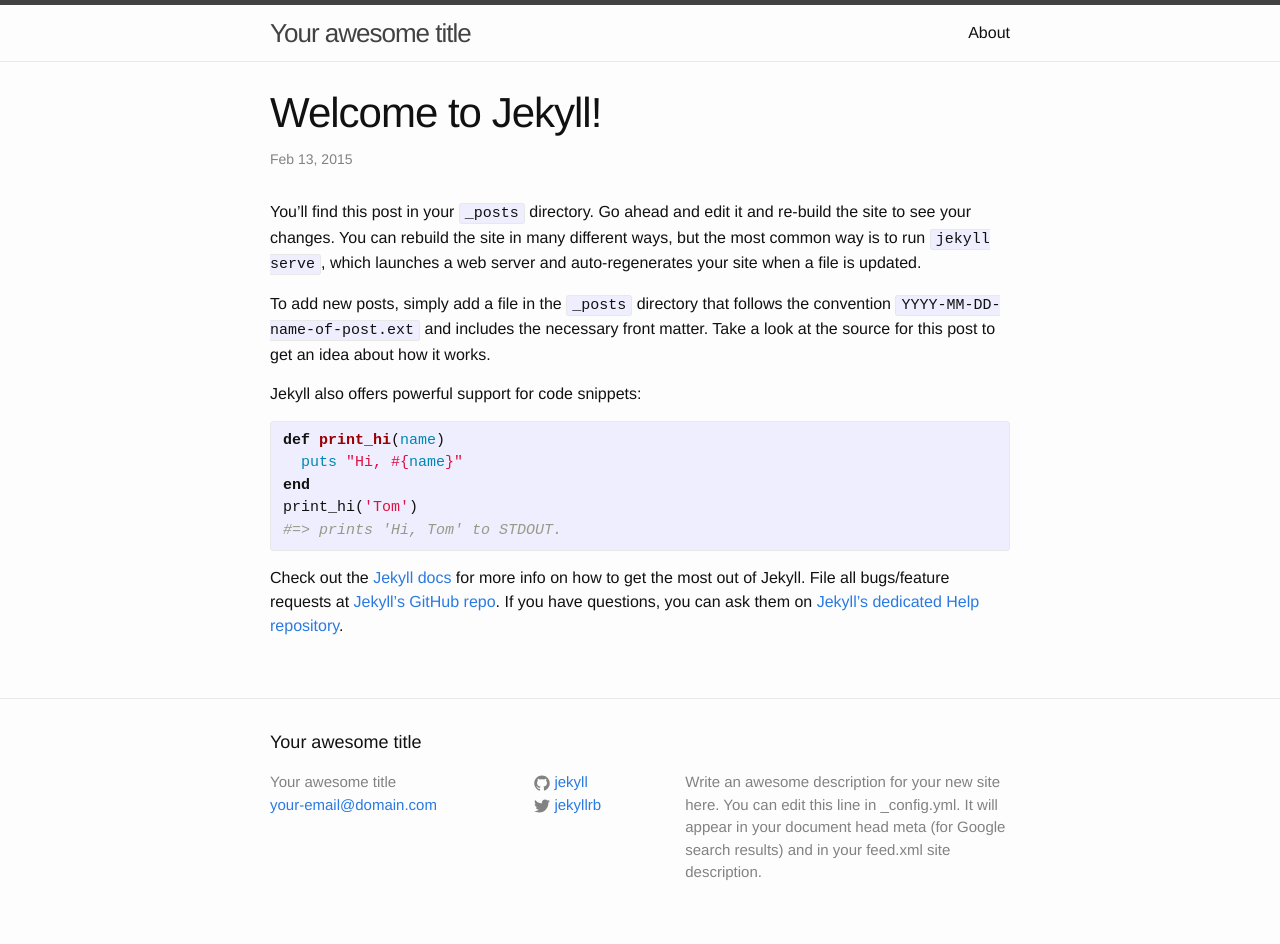
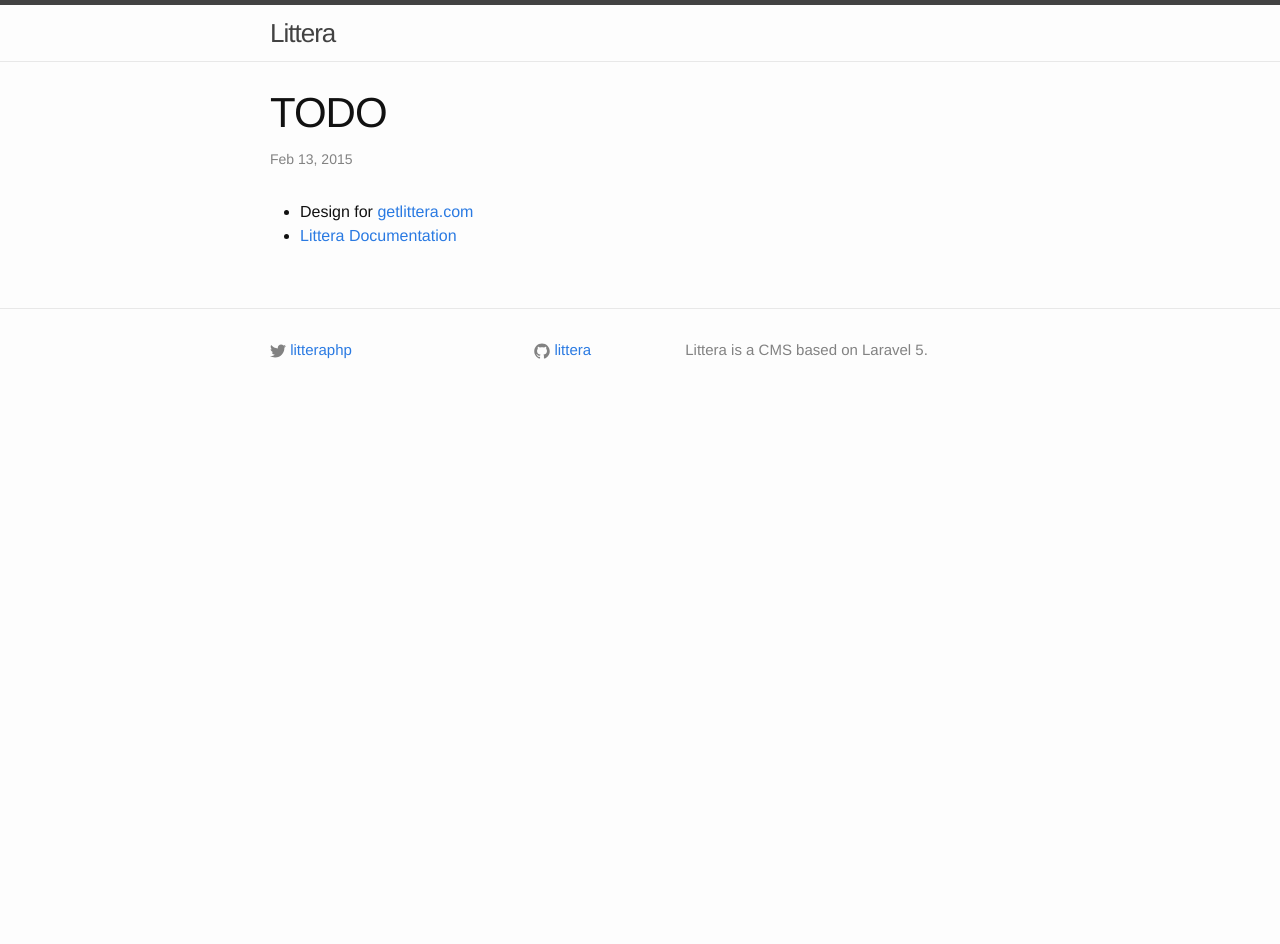
Before and after one commit to littera/littera.github.io, a Jekyll site: the page built from _posts/2015-02-13-welcome-to-jekyll.markdown, in a window 1280 px wide. Built offline with Jekyll 4.4.1, drawn with Linux system fonts in a browser that asks for light colours; after the commit the page ends 900 px from its top, so only the background shows below that.

Commit message:
edit content

```diff
--- a/_config.yml
+++ b/_config.yml
@@ -1,14 +1,12 @@
 # Site settings
-title: Your awesome title
-email: your-email@domain.com
+title: Littera
+email: mail@getlittera.com
 description: > # this means to ignore newlines until "baseurl:"
-  Write an awesome description for your new site here. You can edit this
-  line in _config.yml. It will appear in your document head meta (for
-  Google search results) and in your feed.xml site description.
+  Littera is a CMS based on Laravel 5.
 baseurl: "" # the subpath of your site, e.g. /blog/
-url: "http://yourdomain.com" # the base hostname & protocol for your site
-twitter_username: jekyllrb
-github_username:  jekyll
+url: "http://getlittera.com" # the base hostname & protocol for your site
+twitter_username: litteraphp
+github_username:  littera
 
 # Build settings
 markdown: kramdown
--- a/_includes/footer.html
+++ b/_includes/footer.html
@@ -2,32 +2,9 @@
 
   <div class="wrapper">
 
-    <h2 class="footer-heading">{{ site.title }}</h2>
-
     <div class="footer-col-wrapper">
       <div class="footer-col  footer-col-1">
         <ul class="contact-list">
-          <li>{{ site.title }}</li>
-          <li><a href="mailto:{{ site.email }}">{{ site.email }}</a></li>
-        </ul>
-      </div>
-
-      <div class="footer-col  footer-col-2">
-        <ul class="social-media-list">
-          {% if site.github_username %}
-          <li>
-            <a href="https://github.com/{{ site.github_username }}">
-              <span class="icon  icon--github">
-                <svg viewBox="0 0 16 16">
-                  <path fill="#828282" d="M7.999,0.431c-4.285,0-7.76,3.474-7.76,7.761 c0,3.428,2.223,6.337,5.307,7.363c0.388,0.071,0.53-0.168,0.53-0.374c0-0.184-0.007-0.672-0.01-1.32 c-2.159,0.469-2.614-1.04-2.614-1.04c-0.353-0.896-0.862-1.135-0.862-1.135c-0.705-0.481,0.053-0.472,0.053-0.472 c0.779,0.055,1.189,0.8,1.189,0.8c0.692,1.186,1.816,0.843,2.258,0.645c0.071-0.502,0.271-0.843,0.493-1.037 C4.86,11.425,3.049,10.76,3.049,7.786c0-0.847,0.302-1.54,0.799-2.082C3.768,5.507,3.501,4.718,3.924,3.65 c0,0,0.652-0.209,2.134,0.796C6.677,4.273,7.34,4.187,8,4.184c0.659,0.003,1.323,0.089,1.943,0.261 c1.482-1.004,2.132-0.796,2.132-0.796c0.423,1.068,0.157,1.857,0.077,2.054c0.497,0.542,0.798,1.235,0.798,2.082 c0,2.981-1.814,3.637-3.543,3.829c0.279,0.24,0.527,0.713,0.527,1.437c0,1.037-0.01,1.874-0.01,2.129 c0,0.208,0.14,0.449,0.534,0.373c3.081-1.028,5.302-3.935,5.302-7.362C15.76,3.906,12.285,0.431,7.999,0.431z"/>
-                </svg>
-              </span>
-
-              <span class="username">{{ site.github_username }}</span>
-            </a>
-          </li>
-          {% endif %}
-
           {% if site.twitter_username %}
           <li>
             <a href="https://twitter.com/{{ site.twitter_username }}">
@@ -45,6 +22,25 @@
         </ul>
       </div>
 
+      <div class="footer-col  footer-col-2">
+        <ul class="social-media-list">
+
+          {% if site.github_username %}
+          <li>
+            <a href="https://github.com/{{ site.github_username }}">
+              <span class="icon  icon--github">
+                <svg viewBox="0 0 16 16">
+                  <path fill="#828282" d="M7.999,0.431c-4.285,0-7.76,3.474-7.76,7.761 c0,3.428,2.223,6.337,5.307,7.363c0.388,0.071,0.53-0.168,0.53-0.374c0-0.184-0.007-0.672-0.01-1.32 c-2.159,0.469-2.614-1.04-2.614-1.04c-0.353-0.896-0.862-1.135-0.862-1.135c-0.705-0.481,0.053-0.472,0.053-0.472 c0.779,0.055,1.189,0.8,1.189,0.8c0.692,1.186,1.816,0.843,2.258,0.645c0.071-0.502,0.271-0.843,0.493-1.037 C4.86,11.425,3.049,10.76,3.049,7.786c0-0.847,0.302-1.54,0.799-2.082C3.768,5.507,3.501,4.718,3.924,3.65 c0,0,0.652-0.209,2.134,0.796C6.677,4.273,7.34,4.187,8,4.184c0.659,0.003,1.323,0.089,1.943,0.261 c1.482-1.004,2.132-0.796,2.132-0.796c0.423,1.068,0.157,1.857,0.077,2.054c0.497,0.542,0.798,1.235,0.798,2.082 c0,2.981-1.814,3.637-3.543,3.829c0.279,0.24,0.527,0.713,0.527,1.437c0,1.037-0.01,1.874-0.01,2.129 c0,0.208,0.14,0.449,0.534,0.373c3.081-1.028,5.302-3.935,5.302-7.362C15.76,3.906,12.285,0.431,7.999,0.431z"/>
+                </svg>
+              </span>
+
+              <span class="username">{{ site.github_username }}</span>
+            </a>
+          </li>
+          {% endif %}
+        </ul>
+      </div>
+
       <div class="footer-col  footer-col-3">
         <p class="text">{{ site.description }}</p>
       </div>
--- a/_posts/2015-02-13-welcome-to-jekyll.markdown
+++ b/_posts/2015-02-13-welcome-to-jekyll.markdown
@@ -1,25 +1,7 @@
 ---
 layout: post
-title:  "Welcome to Jekyll!"
+title:  "TODO"
 date:   2015-02-13 11:44:36
-categories: jekyll update
 ---
-You’ll find this post in your `_posts` directory. Go ahead and edit it and re-build the site to see your changes. You can rebuild the site in many different ways, but the most common way is to run `jekyll serve`, which launches a web server and auto-regenerates your site when a file is updated.
-
-To add new posts, simply add a file in the `_posts` directory that follows the convention `YYYY-MM-DD-name-of-post.ext` and includes the necessary front matter. Take a look at the source for this post to get an idea about how it works.
-
-Jekyll also offers powerful support for code snippets:
-
-{% highlight ruby %}
-def print_hi(name)
-  puts "Hi, #{name}"
-end
-print_hi('Tom')
-#=> prints 'Hi, Tom' to STDOUT.
-{% endhighlight %}
-
-Check out the [Jekyll docs][jekyll] for more info on how to get the most out of Jekyll. File all bugs/feature requests at [Jekyll’s GitHub repo][jekyll-gh]. If you have questions, you can ask them on [Jekyll’s dedicated Help repository][jekyll-help].
-
-[jekyll]:      http://jekyllrb.com
-[jekyll-gh]:   https://github.com/jekyll/jekyll
-[jekyll-help]: https://github.com/jekyll/jekyll-help
+* Design for [getlittera.com](http://getlittera.com)
+* [Littera Documentation](https://github.com/littera/docs)
```
Also changed, not shown: about.md (deleted, +0 -11 lines).
